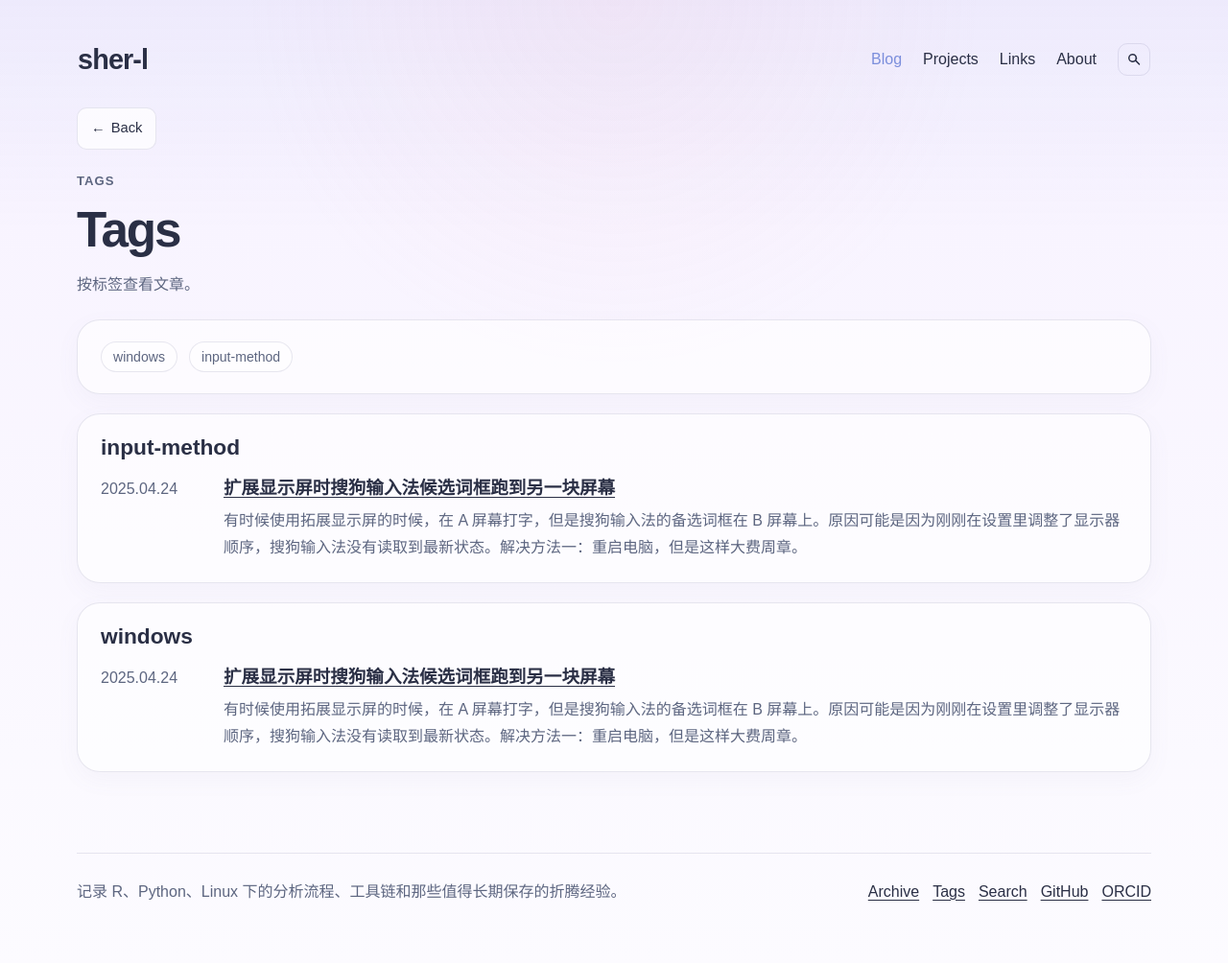
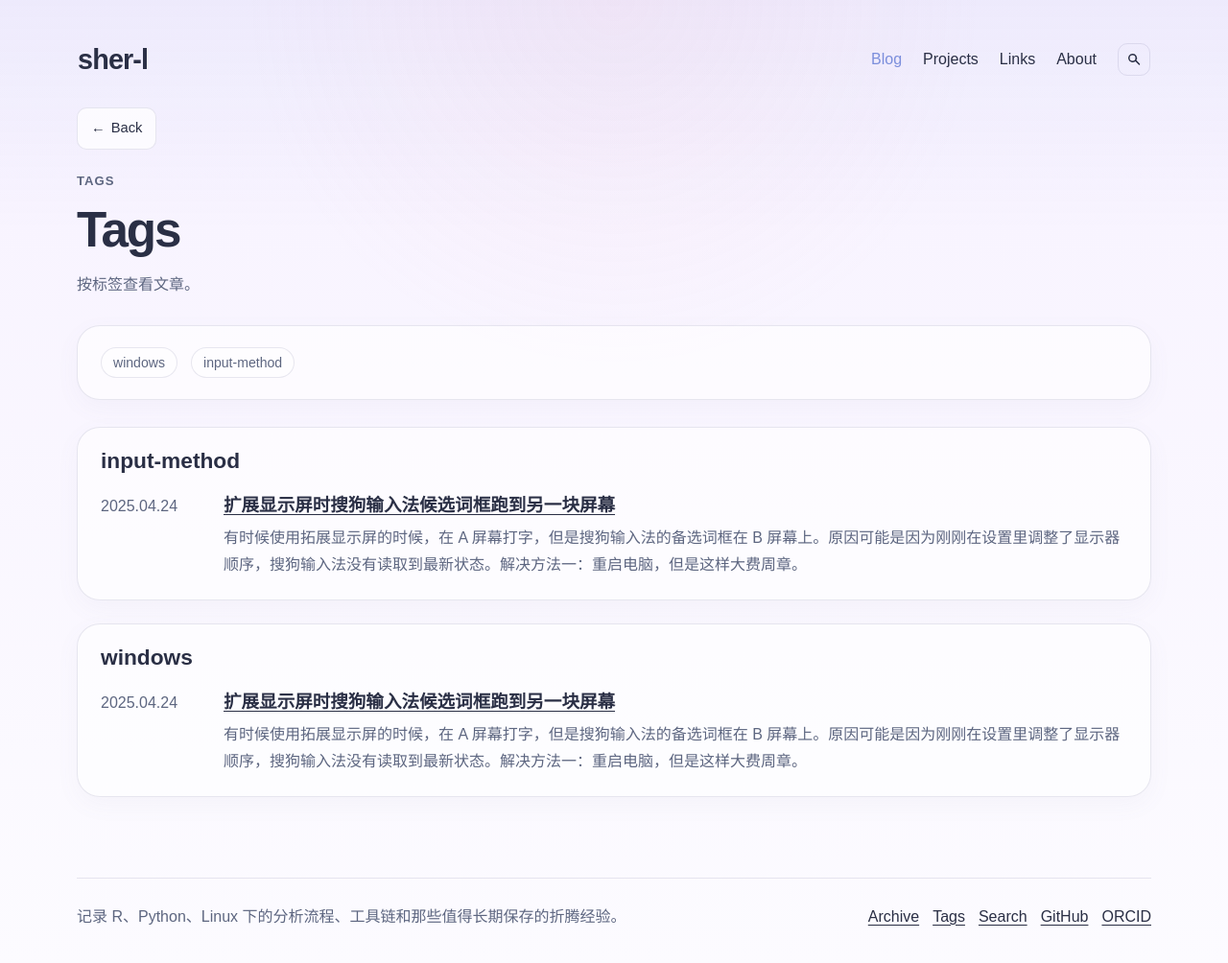
Before and after one commit to sher-l/sher-l.github.io, a Jekyll site: the page built from tags.md, in a window 1280 px wide and 1012 px high. Shown: the top 1004 px of the window at 96% size. Built offline with Jekyll 4.4.1, drawn with Linux system fonts in a browser that asks for light colours.

Commit message:
Loosen inner page spacing

```diff
--- a/assets/css/style.css
+++ b/assets/css/style.css
@@ -733,8 +733,8 @@ img {
 .page-content {
   display: flex;
   flex-direction: column;
-  gap: 20px;
-  margin-top: 22px;
+  gap: 28px;
+  margin-top: 28px;
 }
 
 .info-list,
@@ -744,7 +744,7 @@ img {
 .link-list {
   display: flex;
   flex-direction: column;
-  gap: 20px;
+  gap: 24px;
 }
 
 .page-shell-plain .page-content > .tag-cloud,
@@ -776,7 +776,7 @@ img {
 }
 
 .page-shell-plain .page-content > .tag-cloud {
-  gap: 12px;
+  gap: 14px;
 }
 
 .info-list section,
@@ -985,7 +985,7 @@ img {
 
 .tag-section h2,
 .archive-year h2 {
-  margin: 0 0 16px;
+  margin: 0 0 20px;
   font-size: 1.42rem;
 }
 
```
